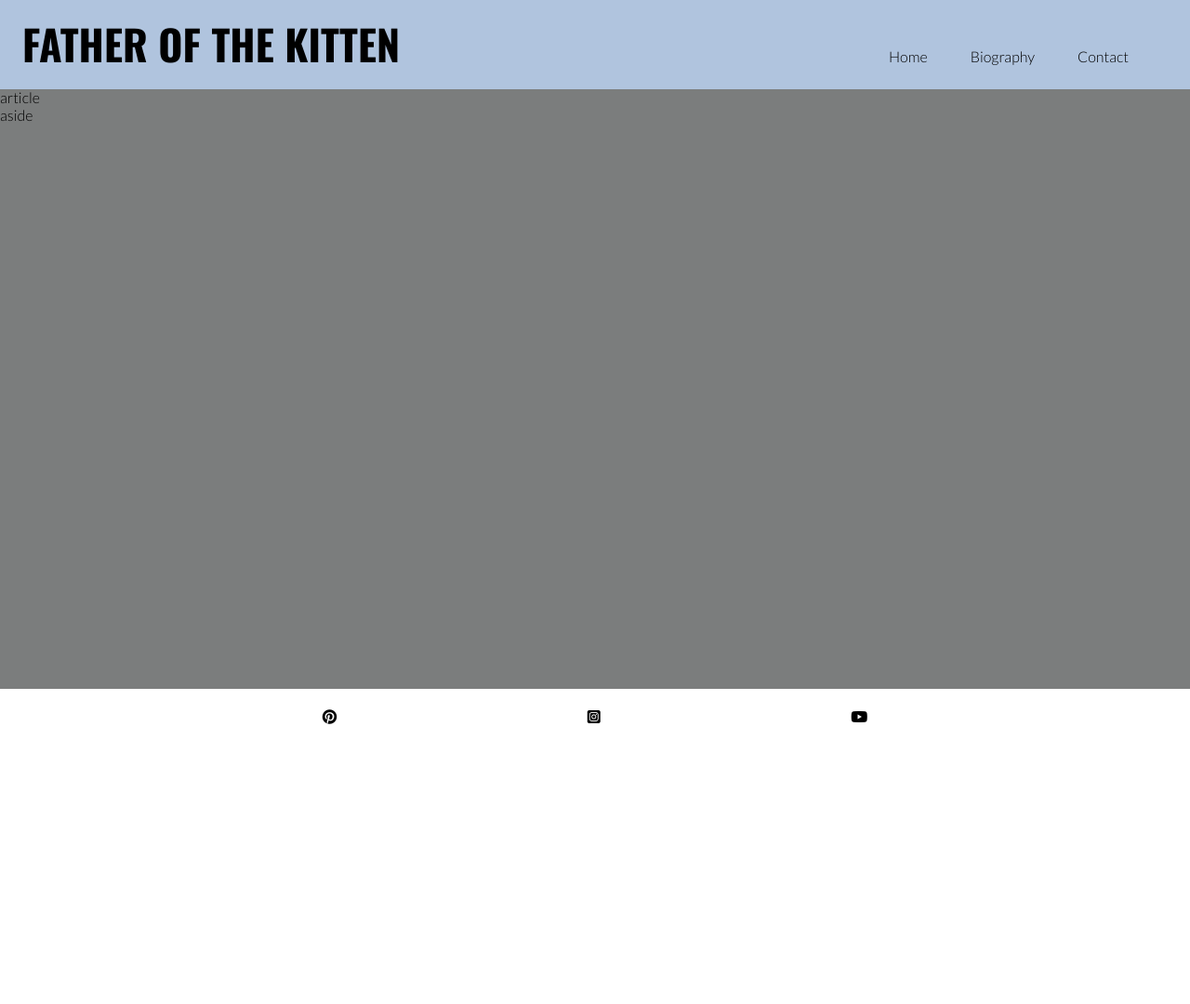
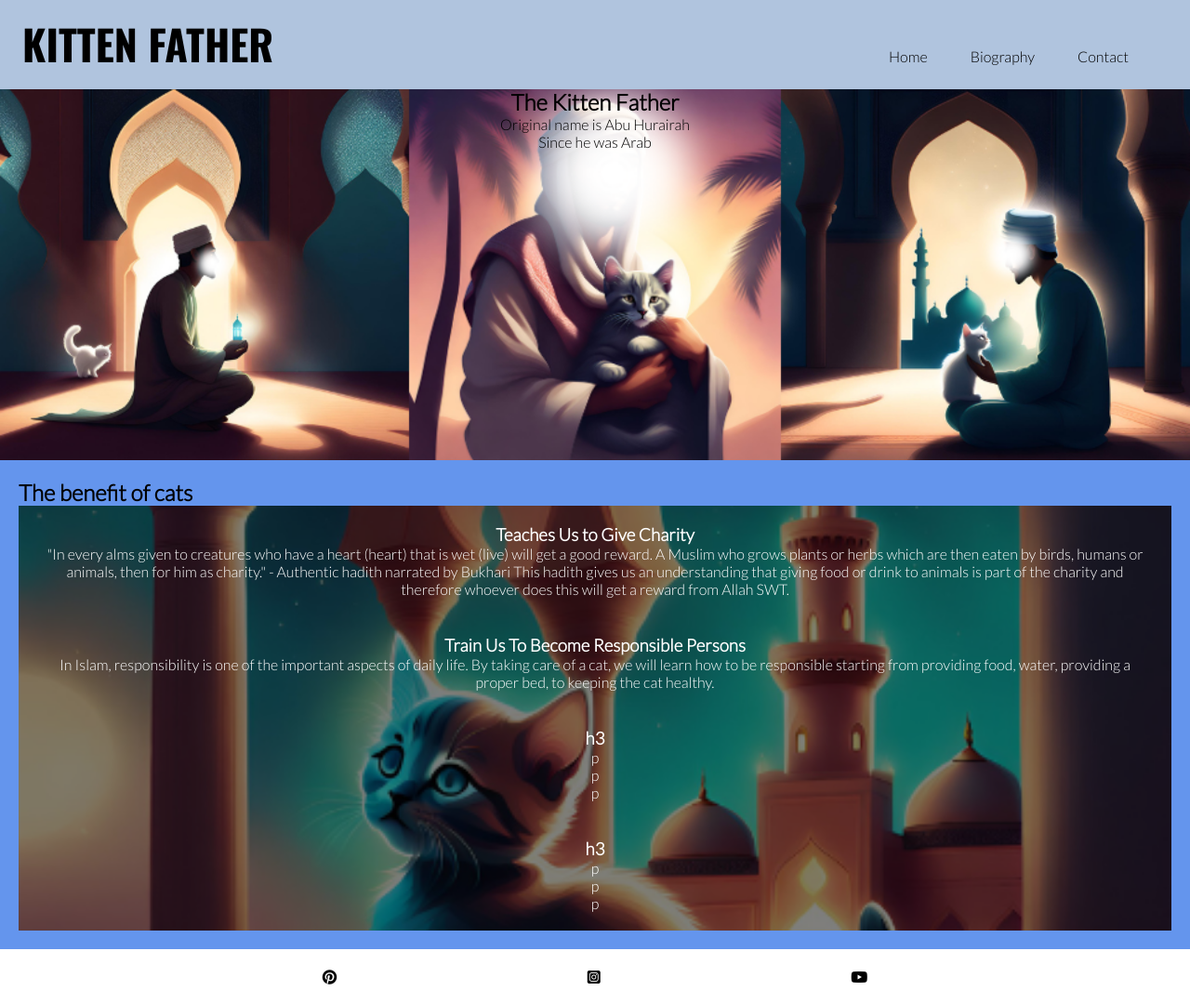
Before and after one commit to Bryaro/Portfolio-1-CodeInstitute, a plain HTML site: page index.html in a window 1280 px wide. Shown: the whole page at 93% size. Before the commit the page ends 800 px from the top, so only its background shows below. Drawn offline with nearby package versions, Linux system fonts and the light colour scheme.

Commit message:
add article and aside in main, add style to them to start with

```diff
--- a/assets/css/style.css
+++ b/assets/css/style.css
@@ -103,6 +103,36 @@ main {
     /* makes the main element to take up the excess space to push down the footer */
     flex: 1 0 auto;
     margin-top: 47px;
+    height: auto;
+}
+
+article {
+    background-color: darkgoldenrod;
+    text-align: center;
+}
+
+.hero {
+    background: url(/assets/images/kittenfather.png) no-repeat center center/cover;
+    height: 50vh;
+    width: 100%;
+}
+
+aside {
+    background-color: cornflowerblue;
+    width: 100%;
+    text-align: left;
+    padding: 20px 20px;
+}
+
+.cats {
+    background: url(../images/kittensaudi.png) no-repeat center/cover;
+}
+
+.cats div {
+    color: white;
+    background-color: rgba(0, 0, 0, 0.5);
+    padding: 20px;
+    text-align: center;
 }
 
 /* ----------------- FOOTER ----------------- */
--- a/index.html
+++ b/index.html
@@ -12,7 +12,7 @@
       content="father of the kitten. abu hurairah. abu huraira. the kitten father."
     />
     <!--Title-->
-    <title>Father of the kitten</title>
+    <title>Kitten Father</title>
     <!--Favicon for the kitten logo-->
     <!--The sizes attribute in the favicon code you provided is used to specify the dimensions of the icon images for different contexts. The purpose of including multiple sizes is to ensure that the favicon looks good and is appropriately displayed on various devices and situations.-->
     <link
@@ -29,7 +29,7 @@
     <header>
       <!-- so that index.html always links back to home page -->
       <a href="index.html">
-        <h1 id="logo">Father of the kitten</h1>
+        <h1 id="logo">Kitten Father</h1>
       </a>
       <input type="checkbox" id="nav-toggle" name="nav-toggle" />
       <label for="nav-toggle" class="nav-toggle-label"
@@ -45,12 +45,42 @@
 
     <!-- MAIN -->
     <main>
-
         <article>
-            article
+            <div class="hero">
+                <h2 id="cover-text">The Kitten Father</h2>
+                <p>Original name is Abu Hurairah</p>
+                <p>Since he was Arab</p>
+            </div>
         </article>
         <aside>
-            aside
+            <h2>The benefit of cats</h2>
+            <div class="cats">
+                <div>
+                    <h3>Teaches Us to Give Charity</h3>
+                    <p>"In every alms given to creatures who have a heart (heart) that is wet (live) will get a good reward. A Muslim who grows
+                    plants or herbs which are then eaten by birds, humans or animals, then for him as charity." - Authentic hadith narrated by Bukhari
+
+                    This hadith gives us an understanding that giving food or drink to animals is part of the charity and therefore whoever
+                    does this will get a reward from Allah SWT.</p>
+                </div>
+                <div>
+                    <h3>Train Us To Become Responsible Persons</h3>
+                    <p>In Islam, responsibility is one of the important aspects of daily life. By taking care of a cat, we will learn how to be
+                    responsible starting from providing food, water, providing a proper bed, to keeping the cat healthy.</p>
+                </div>
+                <div>
+                    <h3>h3</h3>
+                    <p>p</p>
+                    <p>p</p>
+                    <p>p</p>
+                </div>
+                <div>
+                    <h3>h3</h3>
+                    <p>p</p>
+                    <p>p</p>
+                    <p>p</p>
+                </div>
+            </div>
         </aside>
 
     </main>
```
Also changed, not shown: assets/images/kittenfather.jpg (deleted), assets/images/kittenfather.png (added), assets/images/kittensaudi.png (added).
